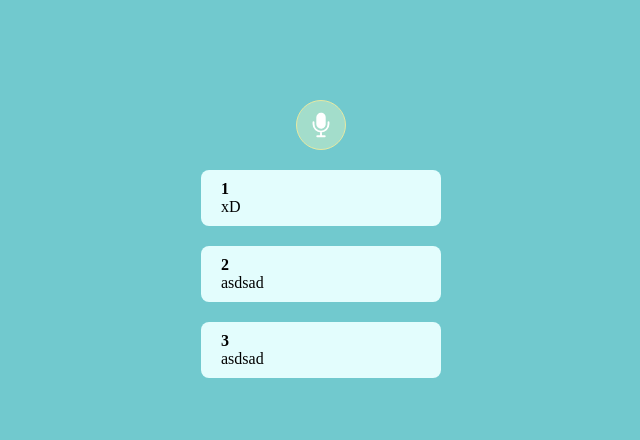
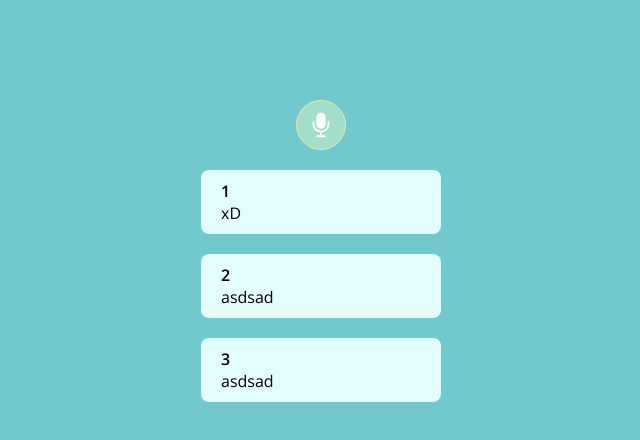
Before and after one commit to rydkvist/voice-recognition-todo-list, a React (Create React App) app: page / in a window 1280 px wide. Shown: the top 440 px of the page, without its empty margins (319-959 px from the left). Built offline with nearby package versions, Linux system fonts and the light colour scheme.

Commit message:
performance fix

```diff
--- a/public/index.html
+++ b/public/index.html
@@ -9,11 +9,12 @@
       name="description"
       content="A TODO list application where you add tasks with Voice Recognition."
     />
-    <link rel="apple-touch-icon" href="%PUBLIC_URL%/logo192.png" />
     <link rel="manifest" href="%PUBLIC_URL%/manifest.json" />
 
     <title>Voice Recognition TODO List</title>
 
+    <link rel="preconnect" href="https://fonts.gstatic.com">
+    <link href="https://fonts.googleapis.com/css2?family=Open+Sans:ital,wght@0,300;0,400;0,600;0,700;0,800;1,300;1,400;1,600;1,700;1,800&display=swap" rel="stylesheet">
     <script src="https://unpkg.com/ionicons@5.2.3/dist/ionicons.js"></script>
 
   </head>
--- a/src/App.jsx
+++ b/src/App.jsx
@@ -57,8 +57,6 @@
   overflow-x: hidden;
 `;
 
-const Wrapper = styled.div``;
-
 const Card = ({ position, description }) => {
   return (
     <StyledCard>
@@ -108,13 +106,13 @@
         {isLoading ? "..." : <ion-icon name="mic" />}
       </Button>
 
-      <Wrapper>
+      <div>
         {todoList.map((description, index) => {
           return (
             <Card key={index} description={description} position={index + 1} />
           );
         })}
-      </Wrapper>
+      </div>
     </Main>
   );
 };
--- a/src/index.css
+++ b/src/index.css
@@ -1,8 +1,8 @@
 body {
-  margin: 0;
+  font-family: 'Open Sans', sans-serif;
   background-color: #71c9ce;
   min-height: 100vh;
-
+  margin: 0;
 }
 
 button {
@@ -17,6 +17,6 @@
   outline: none;
 }
 
-p{
+p {
   margin: 0;
-  padding: 0;}
+}
```
Also changed, not shown: public/manifest.json, 1 other file (tests, documents, lock files or other folders). Lines whose indentation alone changed are shown as unchanged.
